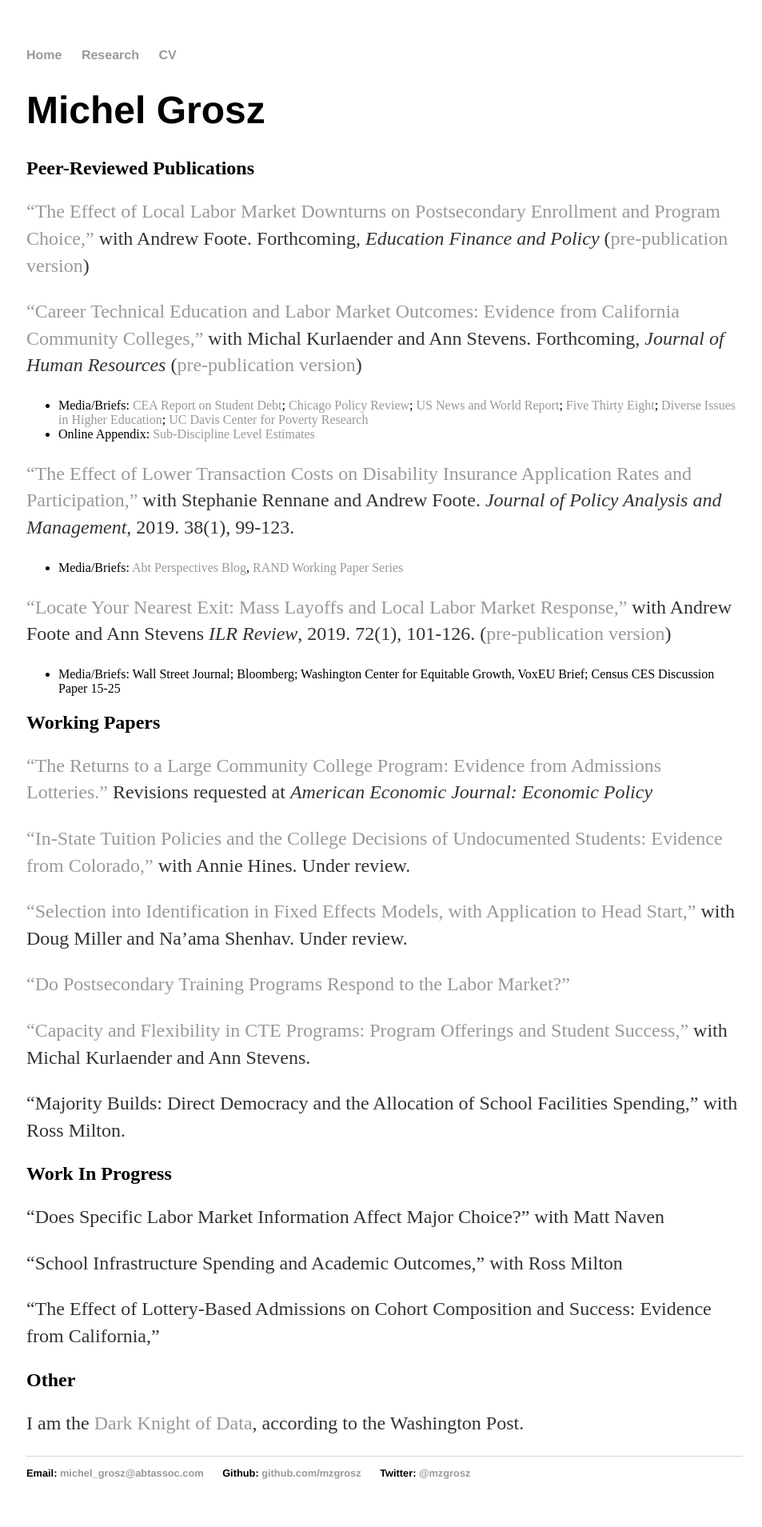
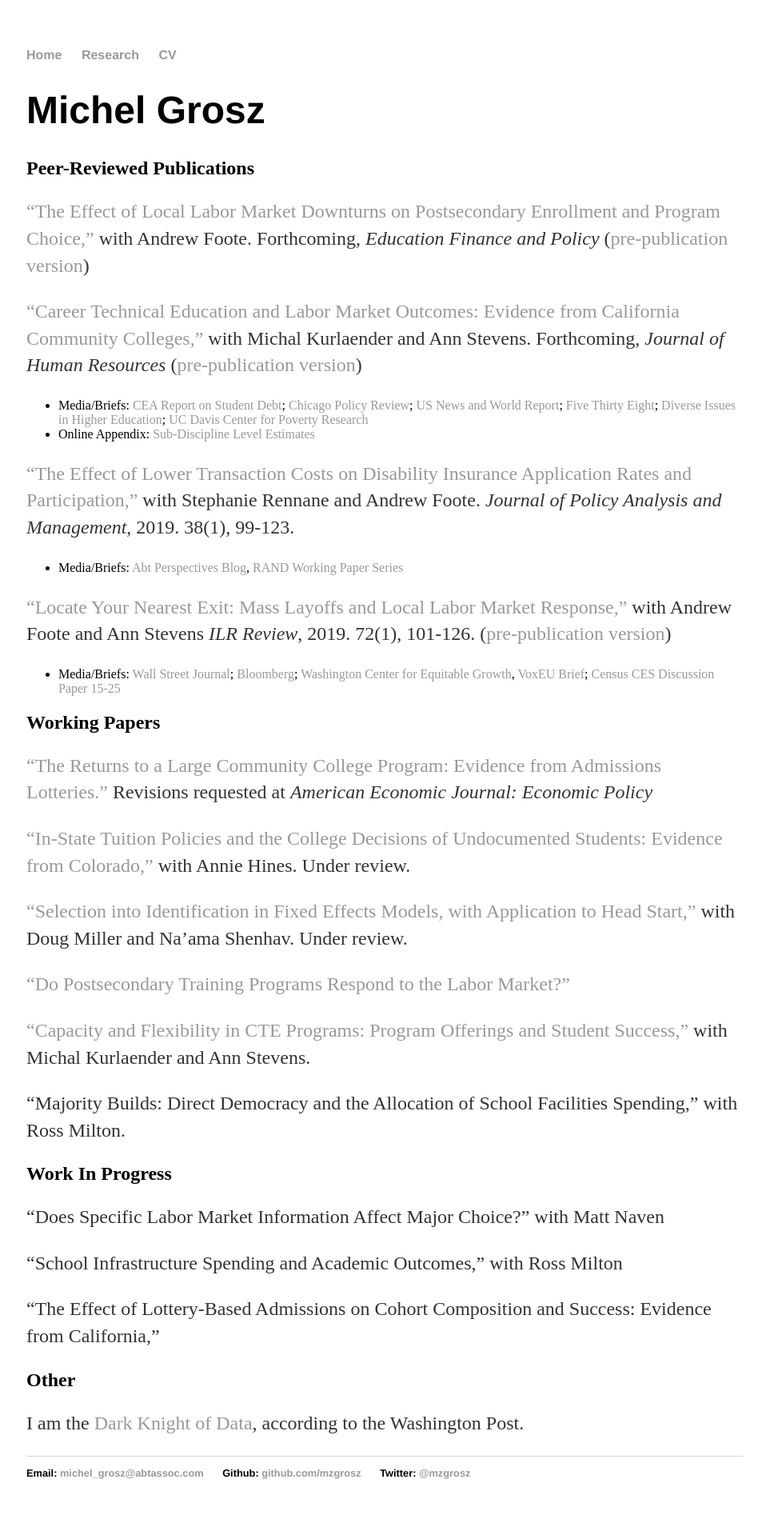
Before and after one commit to mzgrosz/mzgrosz.github.io, a Jekyll site: the page built from research/index.md, in a window 1280 px wide. Shown: the whole page at 80% size, without its empty margins (159-1112 px from the left). Built offline with Jekyll 4.4.1, drawn with Linux system fonts in a browser that asks for light colours; part of the change alters nothing that is shown.

```diff
--- a/research/index.md
+++ b/research/index.md
@@ -21,7 +21,7 @@ title: Michel Grosz
 * Media/Briefs: [Abt Perspectives Blog](https://www.abtassociates.com/insights/perspectives-blog/social-security-disability-insurance-sometimes-easier-is-better), [RAND Working Paper Series](https://www.rand.org/pubs/working_papers/WR1255.html)
 
 ["Locate Your Nearest Exit: Mass Layoffs and Local Labor Market Response,"](https://journals.sagepub.com/doi/abs/10.1177/0019793917753095) with Andrew Foote and Ann Stevens *ILR Review*, 2019. 72(1), 101-126. ([pre-publication version](https://www.nber.org/papers/w21618))
-* Media/Briefs: Wall Street Journal; Bloomberg; Washington Center for Equitable Growth, VoxEU Brief; Census CES Discussion Paper 15-25
+* Media/Briefs: [Wall Street Journal](https://blogs.wsj.com/economics/2016/03/17/half-of-u-s-may-endure-lost-decade-of-depressed-employment/); [Bloomberg](https://www.bloomberg.com/opinion/articles/2018-01-03/how-governments-can-move-people-to-jobs); [Washington Center for Equitable Growth](https://equitablegrowth.org/the-consequences-and-causes-of-declining-geographic-mobility-in-the-united-states/), [VoxEU Brief](https://voxeu.org/article/mass-layoffs-and-local-labour-market-exit); [Census CES Discussion Paper 15-25](https://papers.ssrn.com/sol3/papers.cfm?abstract_id=2661687)
 
 ## Working Papers
 
```
